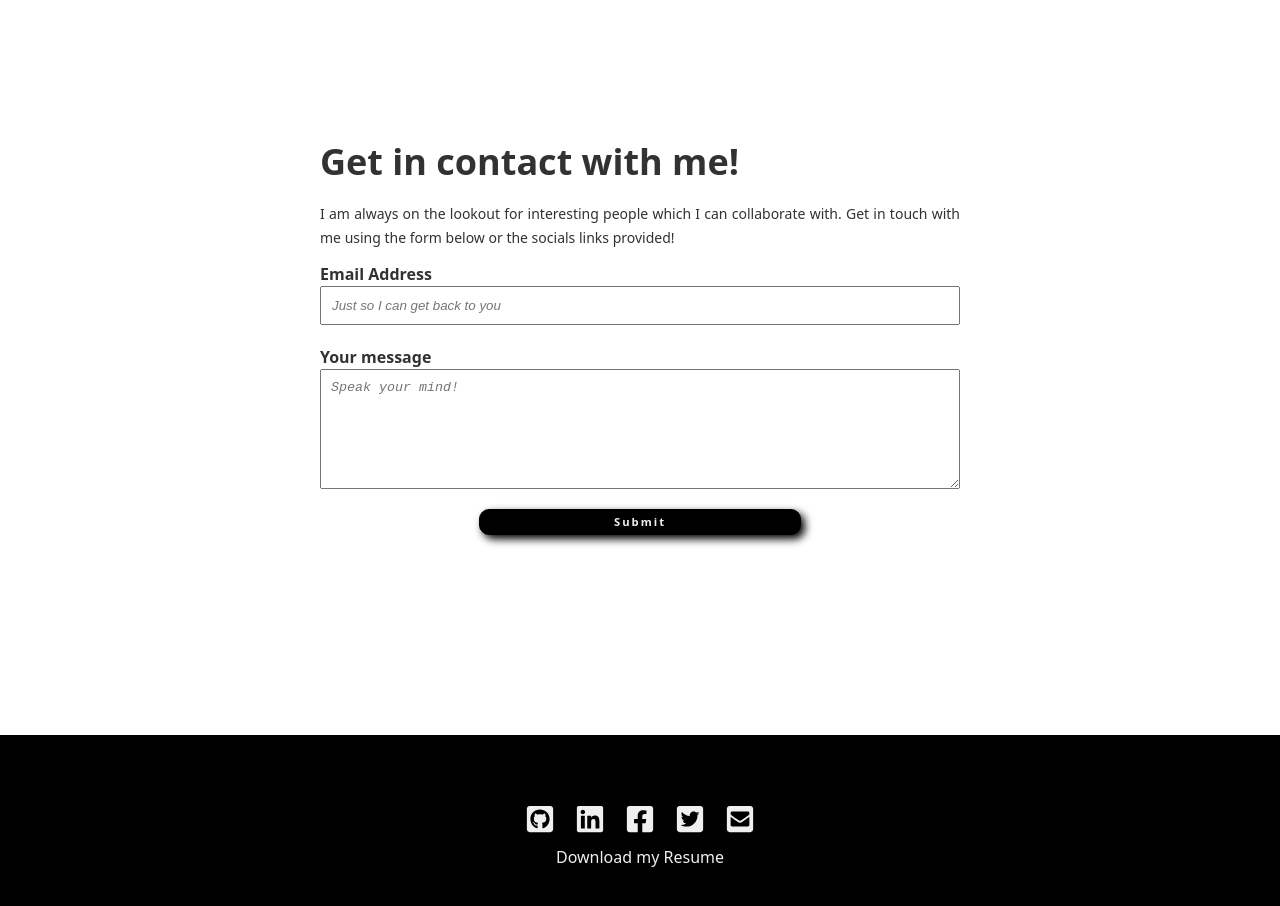
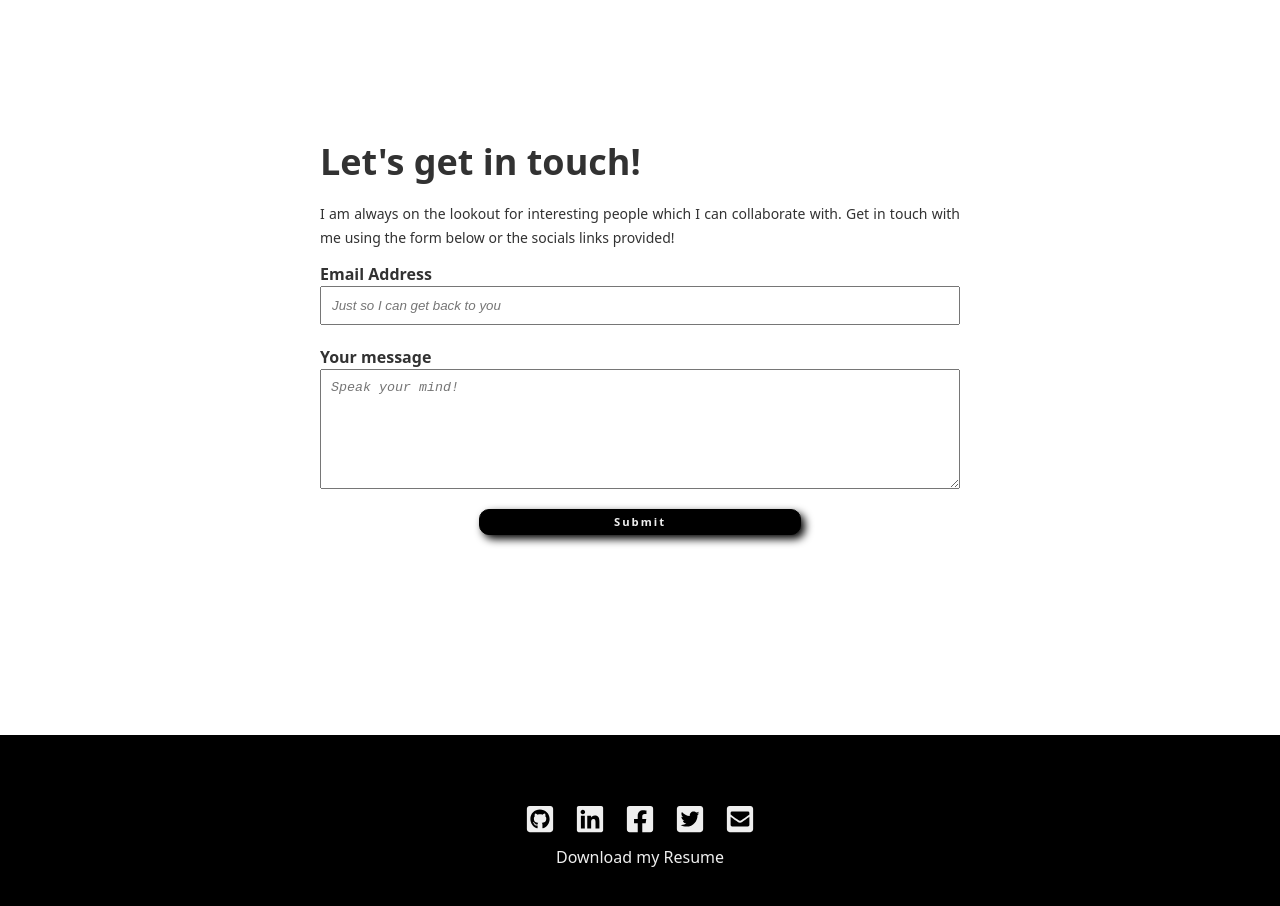
Before and after one commit to BucurEva87/portfolio2.0, a React (Vite) app: page / in a window 1280 px wide. Shown: the part 4980-5886 px from the top of the page. Built offline with nearby package versions, Linux system fonts and the light colour scheme.

Commit message:
Modify contact section's title

```diff
--- a/src/App.jsx
+++ b/src/App.jsx
@@ -42,7 +42,7 @@ function App() {
 
       <section id="contact">
         <div className="wrapper">
-          <h2>Get in contact with me!</h2>
+          <h2>Let's get in touch!</h2>
           <p>I am always on the lookout for interesting people which I can collaborate with.
           Get in touch with me using the form below or the socials links provided!</p>
 
```
